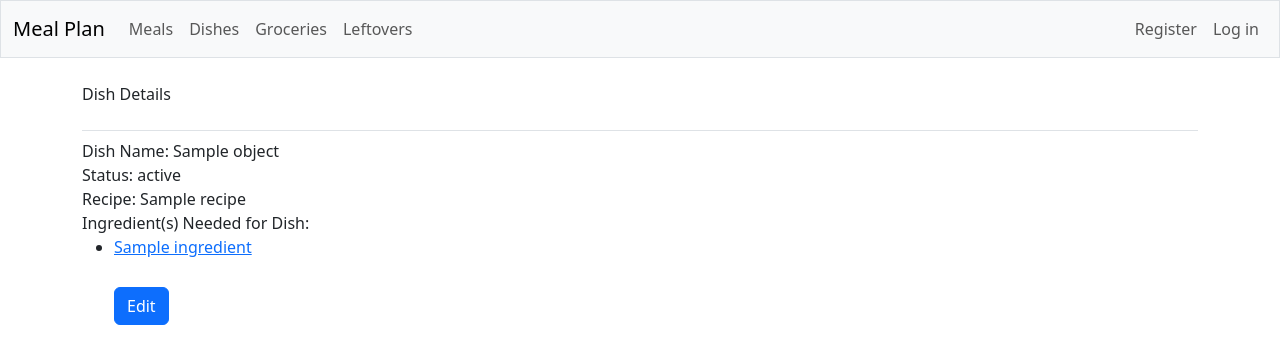
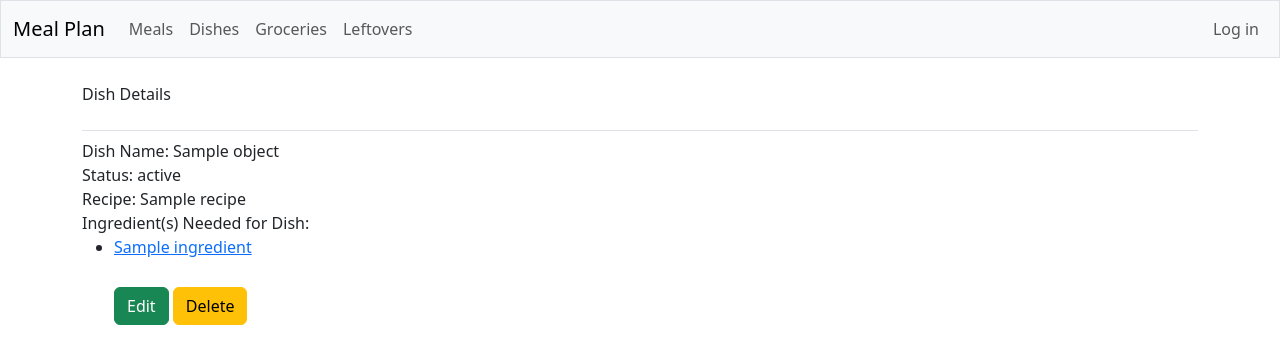
Before and after one commit to satcomjimmy/meal_plan_dj_project, a Django app: template meal_plan/templates/meal_plan/dish_detail.html in a window 1280 px wide. Shown: the top 364 px of the page. Run offline with Django 3.2, Linux system fonts and the light colour scheme; the template is opened without the code that fills it: most values are stand-ins (such as "Sample title", 1, 10 or a date in 2020); some libraries are stand-ins or nearby versions.

Commit message:
Adds delete buttons and styling changes.

```diff
--- a/meal_plan/templates/meal_plan/base.html
+++ b/meal_plan/templates/meal_plan/base.html
@@ -46,9 +46,9 @@
                             <span class="navbar-text me-2">Hello, {{ user.username }}.
                                 </span></li>
                     {% else %}
-                        <li class="nav-item">
+                        {% comment %} <li class="nav-item">
                             <a class="nav-link" href="{% url 'accounts:register' %}">
-                                Register</a></li>
+                                Register</a></li> {% endcomment %}
                         <li class="nav-item">
                             <a class="nav-link" href="{% url 'accounts:login' %}">
                                 Log in</a></li>
--- a/meal_plan/templates/meal_plan/dish_detail.html
+++ b/meal_plan/templates/meal_plan/dish_detail.html
@@ -21,7 +21,9 @@
 </body>
 
 <br />
-<a class="btn btn-primary btn-md mt-1"
+<a class="btn btn-success btn-md mt-1"
 href="{% url 'meal_plan:dish_update' object.id %}">Edit</a>
+<a class="btn btn-warning btn-md mt-1"
+href="{% url 'meal_plan:dish_delete' object.id %}">Delete</a>
 
 {% endblock content %}
--- a/meal_plan/templates/meal_plan/grocery_detail.html
+++ b/meal_plan/templates/meal_plan/grocery_detail.html
@@ -22,7 +22,9 @@
 </body>
 
 <br />
-<a class="btn btn-primary btn-md mt-1"
+<a class="btn btn-success btn-md mt-1"
 href="{% url 'meal_plan:grocery_update' object.id %}">Edit</a>
+<a class="btn btn-warning btn-md mt-1"
+href="{% url 'meal_plan:grocery_delete' object.id %}">Delete</a>
 
 {% endblock content %}
--- a/meal_plan/templates/meal_plan/index.html
+++ b/meal_plan/templates/meal_plan/index.html
@@ -14,7 +14,7 @@
             <a class="btn btn-primary btn-md mt-1"
                 href="{% url 'meal_plan:meal_create' %}">Add a Meal to the Meal Plan &raquo;</a></br>
             {% else %}
-            <a class="btn btn-primary btn-lg mt-1"
+            <a class="btn btn-secondary btn-lg mt-1"
                 href="{% url 'accounts:register' %}">Register &raquo;</a>
             {% endif %}
         </div>
--- a/meal_plan/templates/meal_plan/meal_detail.html
+++ b/meal_plan/templates/meal_plan/meal_detail.html
@@ -19,7 +19,9 @@
 </body>
 
 <br />
-<a class="btn btn-primary btn-md mt-1"
+<a class="btn btn-success btn-md mt-1"
 href="{% url 'meal_plan:meal_update' object.id %}">Edit</a>
+<a class="btn btn-warning btn-md mt-1"
+href="{% url 'meal_plan:meal_delete' object.id %}">Delete</a>
 
 {% endblock content %}
```
Also changed, not shown: meal_plan/views.py (+4 -3 lines).
